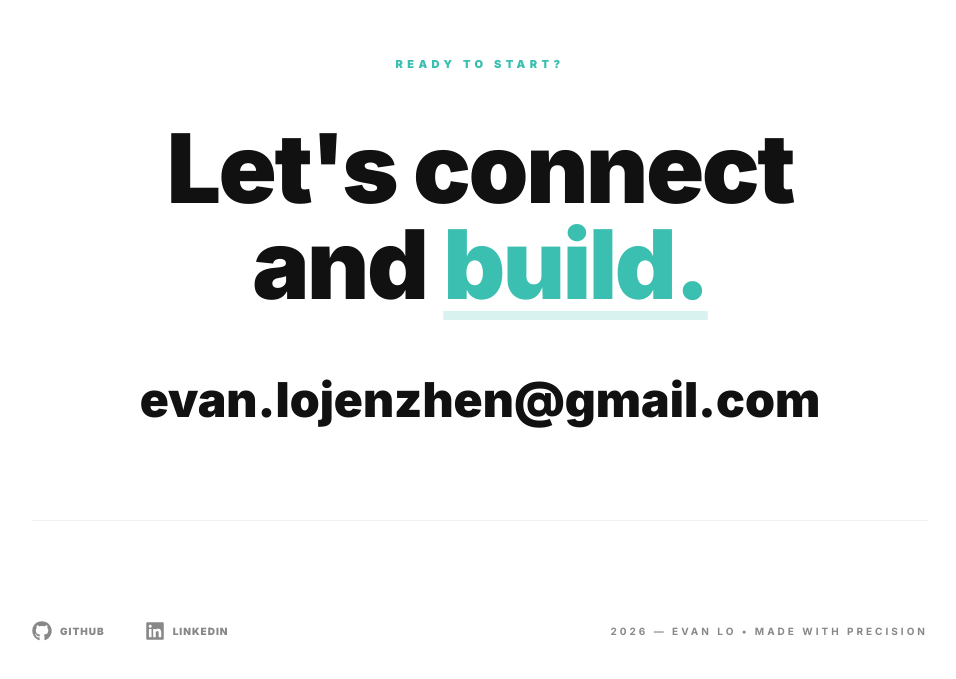
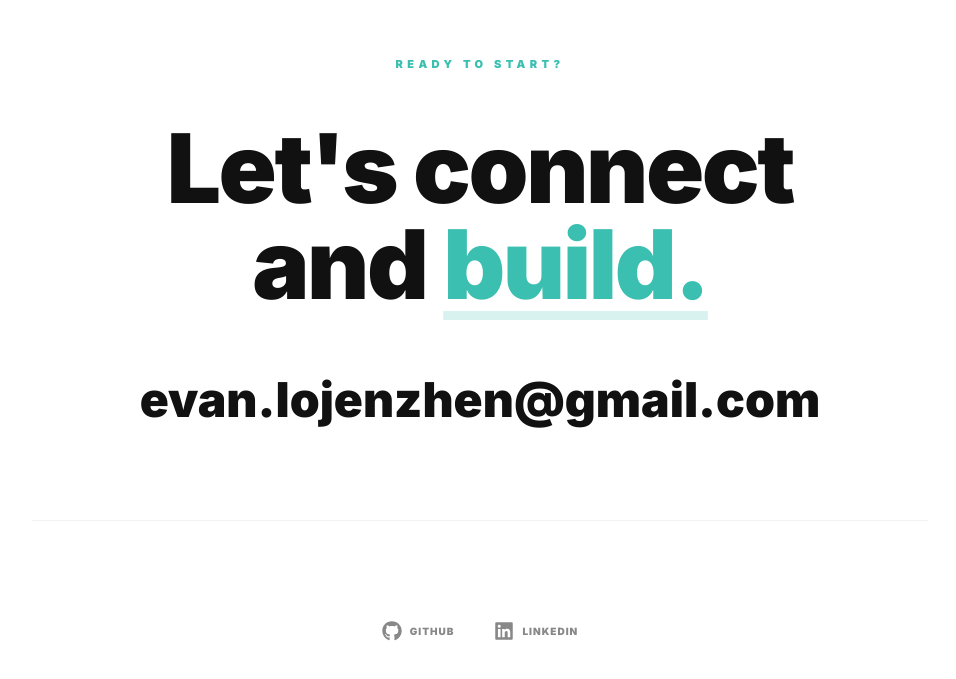
Before and after one commit to evan-2005/Evans-Portfolio, a React (Vite) app: page / in a window 1280 px wide. Shown: the part 6609-7288 px from the top of the page, without its empty margins (160-1116 px from the left). Built offline with nearby package versions, Linux system fonts and the light colour scheme; no server answers.

Commit message:
style: drop footer credit line and centre the social links
Remove the "YEAR — EVAN LO • MADE WITH PRECISION" line from the contact
footer and centre the remaining GitHub and LinkedIn links, which no
longer need the two-column split.

```diff
--- a/src/components/Contact.tsx
+++ b/src/components/Contact.tsx
@@ -27,7 +27,7 @@ export const Contact = () => {
             evan.lojenzhen@gmail.com
           </a>
 
-          <div className="flex flex-col md:flex-row justify-between items-center gap-12 pt-24 border-t border-black/5">
+          <div className="flex justify-center pt-24 border-t border-black/5">
             <div className="flex gap-10 text-xl text-textMuted">
               <a href="https://github.com/evan-2005" target="_blank" rel="noreferrer" className="hover:text-primary transition-colors flex items-center gap-2">
                 <FaGithub /> <span className="text-[10px] font-black uppercase tracking-widest">GitHub</span>
@@ -36,10 +36,6 @@ export const Contact = () => {
                 <FaLinkedin /> <span className="text-[10px] font-black uppercase tracking-widest">LinkedIn</span>
               </a>
             </div>
-
-            <p className="text-[10px] font-bold text-textMuted uppercase tracking-[0.3em]">
-              {new Date().getFullYear()} — EVAN LO • MADE WITH PRECISION
-            </p>
           </div>
         </motion.div>
       </div>
```
